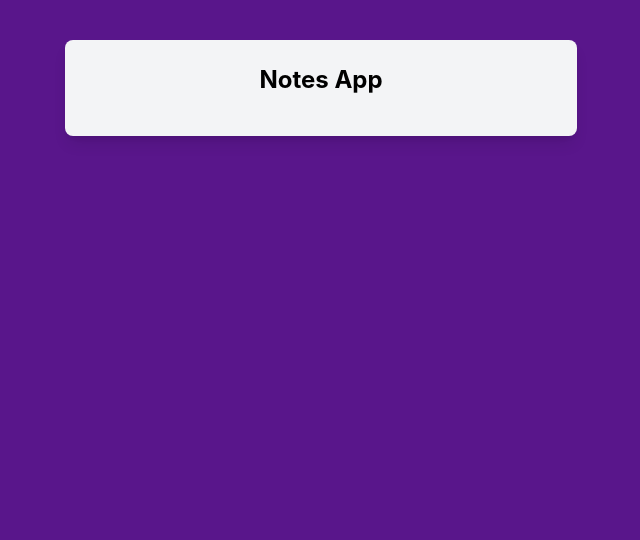
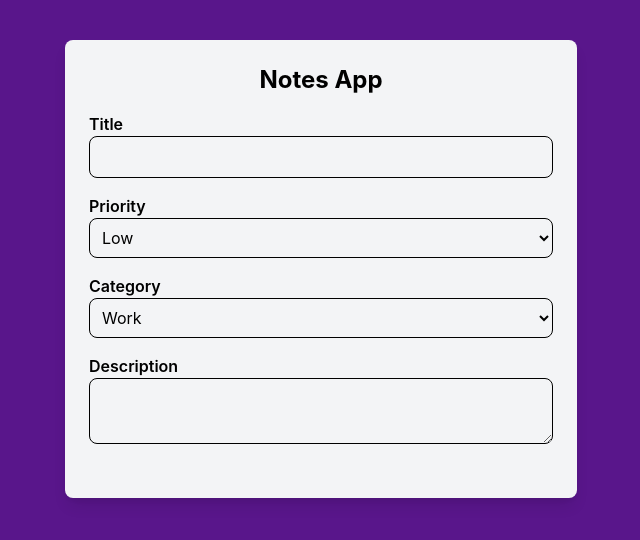
Before and after one commit to dbmarch/modern-react-from-the-beginning, a React (Vite) app in the folder coursework/notes-app/: page / in a window 1280 px wide. Shown: the top 540 px of the page, without its empty margins (319-959 px from the left). Built offline with nearby package versions, Linux system fonts and the light colour scheme.

Commit message:
Update form

```diff
--- a/coursework/notes-app/src/App.jsx
+++ b/coursework/notes-app/src/App.jsx
@@ -1,7 +1,9 @@
+import NoteForm from "./components/NoteForm";
 const App = () => {
   return (
     <div className="max-w-lg mx-auto mt-10 p-6 bg-gray-100 rounded-lg shadow-lg">
       <h2 className="text-2xl font-bold mb-4 text-center">Notes App</h2>
+      <NoteForm />
     </div>
   );
 };
--- /dev/null
+++ b/coursework/notes-app/src/components/NoteForm.jsx
@@ -0,0 +1,66 @@
+import { useState } from "react";
+
+const NoteForm = () => {
+  const [title, setTitle] = useState("");
+  const [priority, setPriority] = useState("low");
+  const [category, setCategory] = useState("work");
+  const [description, setDescription] = useState("");
+
+  return (
+    <form className="mb-6">
+      <div className="mb-4">
+        <label htmlFor="title" className="block font-semibold">
+          Title
+        </label>
+        <input
+          type="text"
+          className="w-full p-2 border rounded-lg"
+          value={title}
+          onChange={(e) => setTitle(e.target.value)}
+        />
+      </div>
+      <div className="mb-4">
+        <label htmlFor="title" className="block font-semibold">
+          Priority
+        </label>
+        <select
+          type="text"
+          className="w-full p-2 border rounded-lg"
+          value={priority}
+          onChange={(e) => setPriority(e.target.value)}
+        >
+          <option value="high">High</option>
+          <option value="medium">Medium</option>
+          <option value="low">Low</option>
+        </select>
+      </div>
+      <div className="mb-4">
+        <label htmlFor="category" className="block font-semibold">
+          Category
+        </label>
+        <select
+          type="text"
+          className="w-full p-2 border rounded-lg"
+          value={category}
+          onChange={(e) => setCategory(e.target.value)}
+        >
+          <option value="work">Work</option>
+          <option value="personal">Personal</option>
+          <option value="ideas">Ideas</option>
+        </select>
+      </div>
+      <div className="mb-4">
+        <label htmlFor="description" className="block font-semibold">
+          Description
+        </label>
+        <textarea
+          className="w-full p-2 border rounded-lg"
+          value={description}
+          onChange={(e) => setDescription(e.target.value)}
+        />
+      </div>
+    </form>
+  );
+};
+
+export default NoteForm;
```
